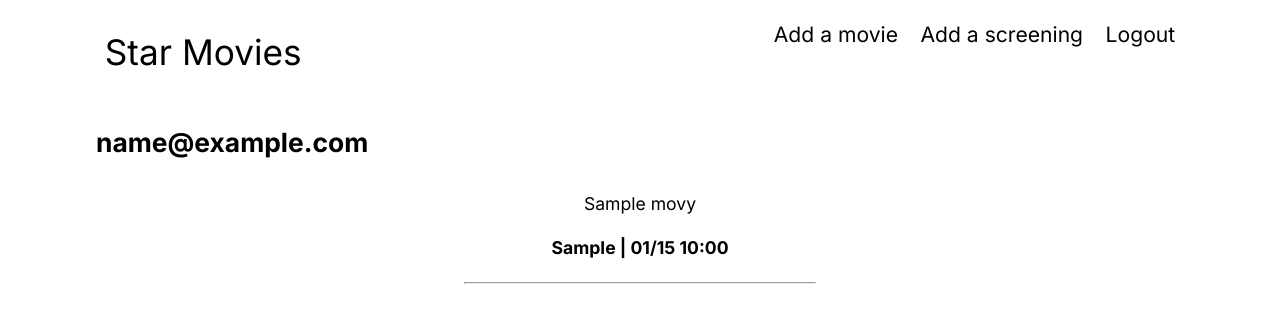
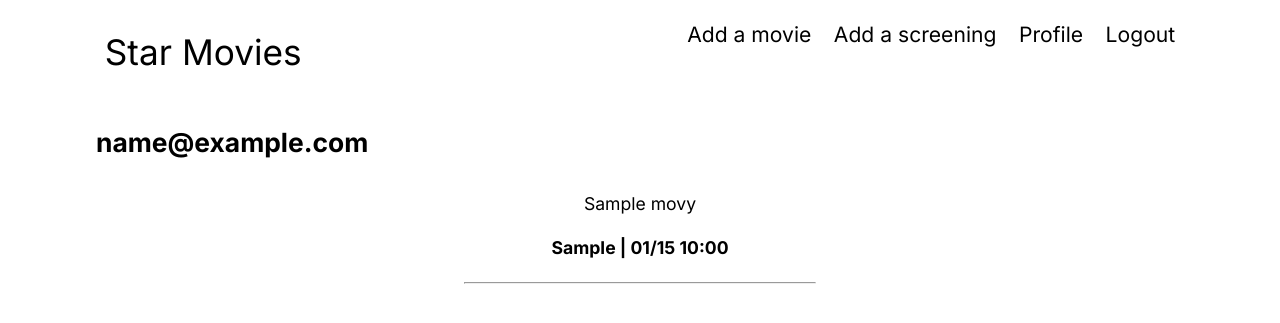
Before and after one commit to Pruki01/UCDPA-Assignment-4, a Flask app: page /profile/1 in a window 1280 px wide. Shown: the top 323 px of the page. Run offline with Flask 3, Linux system fonts and the light colour scheme; a user stored in the database is signed in; tables that the repository leaves empty hold one stand-in row (values such as "Sample post").

Commit message:
Added a link for profile

```diff
--- a/templates/base.html
+++ b/templates/base.html
@@ -33,6 +33,7 @@
 
             {% else %}
 
+                <a href="{{ url_for('profile_view', id=current_user.id) }}">Profile</a>
                 <a href="{{ url_for('logout') }}">Logout</a>
 
             {% endif %}
```
